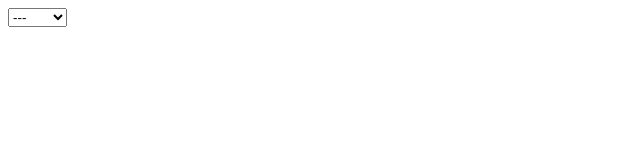
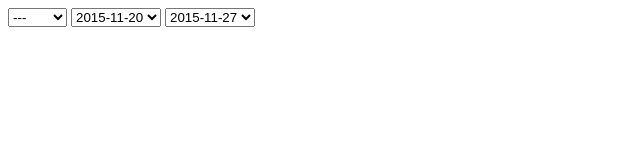
Before and after one commit to overholt/spectracker, a plain HTML site: page index.html in a window 1280 px wide. Shown: the whole page, without its empty margins (0-640 px from the left). Drawn offline with Linux system fonts and the light colour scheme.

Commit message:
Add initially-populated date dropdown

```diff
--- a/index.html
+++ b/index.html
@@ -12,6 +12,9 @@
     <option value="fetch">Fetch</option>
   </select>
 
+  <select id="datestart"></select>
+  <select id="dateend"></select>
+
   <table id="commitsTable"></table>
 
   <script type="text/javascript" src="spectracker.js">
--- a/spectracker.js
+++ b/spectracker.js
@@ -1,3 +1,28 @@
+window.onload=function(){
+  populateDateDropdowns();
+}
+
+function populateDateDropdowns() {
+  var startDate = document.getElementById("datestart");
+  var endDate = document.getElementById("dateend");
+
+  var oneWeekAgo = new Date();
+  oneWeekAgo.setDate(oneWeekAgo.getDate() - 7);
+
+  var startOption = document.createElement("option");
+  var startString = oneWeekAgo.toISOString().substr(0,10);
+  startOption.text = startString;
+  startOption.value = startString;
+
+  var endOption = document.createElement("option");
+  var endString = new Date().toISOString().substr(0,10);
+  endOption.text = endString;
+  endOption.value = endString;
+
+  startDate.appendChild(startOption);
+  endDate.appendChild(endOption);
+}
+
 function getCommits(repo, since, until) {
   repoURL = "https://api.github.com/repos/" + repo + "/";
   commitsQuery = "commits?";
@@ -69,6 +94,10 @@ function specChangeHandler(event) {
   console.log(event);
   var chosenSpec = "whatwg/" + event.target.value;
   console.log("chosenSpec = " + chosenSpec);
-  var commitPromise = getCommits(chosenSpec, "2015-10-01", "2015-11-12");
+  var selectedStartDate = document.getElementById("datestart");
+  var startDate = selectedStartDate.options[selectedStartDate.selectedIndex].text;
+  var selectedEndDate = document.getElementById("dateend");
+  var endDate = selectedEndDate.options[selectedEndDate.selectedIndex].text;
+  var commitPromise = getCommits(chosenSpec, startDate, endDate);
   commitPromise.then(function(commits){addCommitsToPage(commits)});
 }
```
